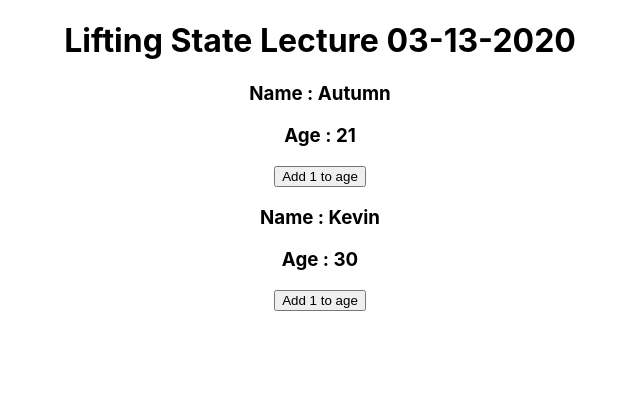
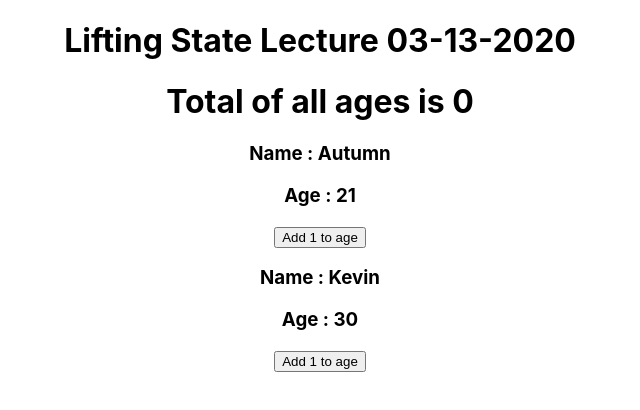
Before and after one commit to cs-fullstack-2020-spring/react-lift-state-20200313-autumn-ragland, a React (Create React App) app in the folder state-app/: page / in a window 1280 px wide. Shown: the top 410 px of the page, without its empty margins (320-960 px from the left). Built offline with nearby package versions, Linux system fonts and the light colour scheme.

Commit message:
add parent conatiner

```diff
--- a/state-app/src/App.js
+++ b/state-app/src/App.js
@@ -1,19 +1,20 @@
 import React from 'react';
 import logo from './logo.svg';
 import './App.css';
-import Person from './components/Person';
+import AppContainer from './components/AppContainer';
 
 function App() {
-  let age1 = 21;
-  let age2 = 30;
-  let name1 = "Autumn";
-  let name2 = "Kevin";
-  alert(`The initial name and age of the first person is ${age1} ${name1}\nThe initial name and age of the second person is ${age2} ${name2}`)
+  // let age1 = 21;
+  // let age2 = 30;
+  // let name1 = "Autumn";
+  // let name2 = "Kevin";
+  // alert(`The initial name and age of the first person is ${age1} ${name1}\nThe initial name and age of the second person is ${age2} ${name2}`)
   return (
     <div className="App">
       <h1>Lifting State Lecture 03-13-2020</h1>
-      <Person name = {name1} age = {age1}/>
-      <Person name = {name2} age = {age2}/>
+      <AppContainer/>
+      {/* <Person name = {name1} age = {age1}/>
+      <Person name = {name2} age = {age2}/> */}
     </div>
   );
 }
--- /dev/null
+++ b/state-app/src/components/AppContainer.jsx
@@ -0,0 +1,28 @@
+import React, { Component } from 'react';
+import Person from './Person';
+// class based component that renders a name and age passed to the component as a prop and updated via state
+class AppContainer extends Component {
+    constructor(props) {
+        super(props);
+        this.state = {
+            total_age: 0,
+        }
+    }
+
+    render() {
+        let age1 = 21;
+        let age2 = 30;
+        let name1 = "Autumn";
+        let name2 = "Kevin";
+        alert(`The initial name and age of the first person is ${age1} ${name1}\nThe initial name and age of the second person is ${age2} ${name2}`);
+        return (
+            <div>
+                <h1>Total of all ages is {this.state.total_age}</h1>
+                <Person name={name1} age={age1} />
+                <Person name={name2} age={age2} />
+            </div>
+        )
+    }
+}
+
+export default AppContainer;
```
